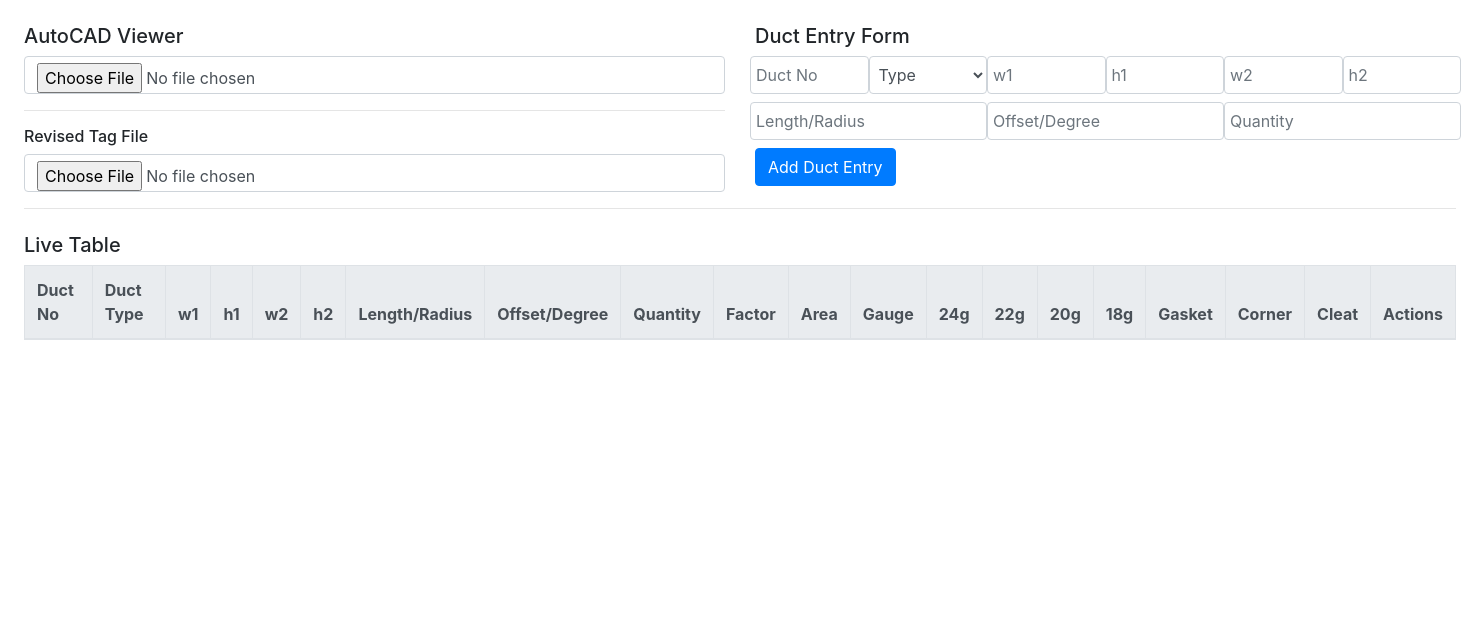
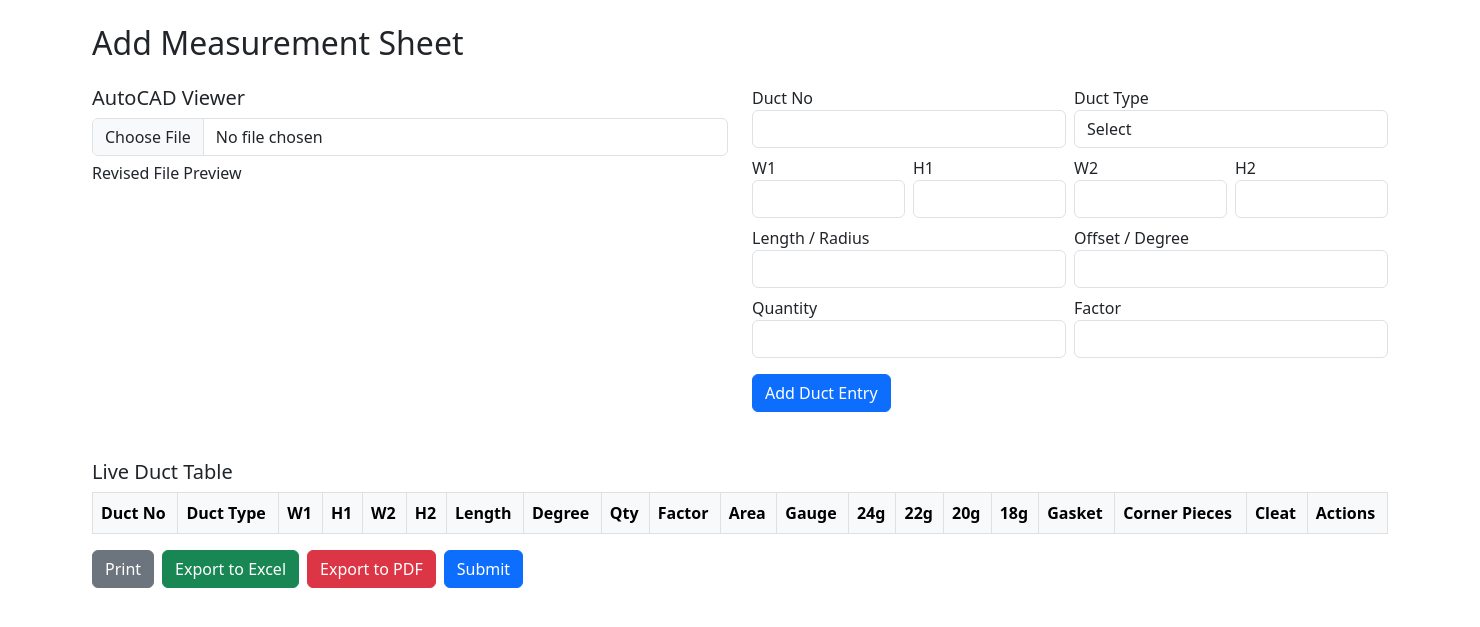
Before and after one commit to dudetech-web/Vanesengineering.com, a Flask app: template templates/add_measurement_sheet.html in a window 1480 px wide. Shown: the top 627 px of the page. Run offline with Flask 3, Linux system fonts and the light colour scheme; the template is opened without the code that fills it, so the values that code supplies are empty; some libraries are stand-ins or nearby versions.

Commit message:
Update add_measurement_sheet.html

```diff
--- a/templates/add_measurement_sheet.html
+++ b/templates/add_measurement_sheet.html
@@ -2,69 +2,73 @@
 <html lang="en">
 <head>
     <meta charset="UTF-8">
+    <meta name="viewport" content="width=device-width, initial-scale=1.0">
     <title>Add Measurement Sheet</title>
-    <link rel="stylesheet" href="https://stackpath.bootstrapcdn.com/bootstrap/4.5.2/css/bootstrap.min.css">
-    <style>
-        .hide { display: none; }
-        .table td input { width: 100%; }
-    </style>
+    <link rel="stylesheet" href="https://cdn.jsdelivr.net/npm/bootstrap@5.3.0/dist/css/bootstrap.min.css">
+    <script src="https://cdn.jsdelivr.net/npm/xlsx/dist/xlsx.full.min.js"></script>
 </head>
-<body class="p-4">
+<body>
+<div class="container py-4">
+    <h2 class="mb-4">Add Measurement Sheet</h2>
     <div class="row">
-        <!-- Left Side -->
+        <!-- Left Panel -->
         <div class="col-md-6">
             <h5>AutoCAD Viewer</h5>
-            <input type="file" id="tagFile" class="form-control mb-2">
-            <div id="filePreview" class="mt-2"></div>
-            <hr>
-            <h6>Revised Tag File</h6>
-            <input type="file" id="revisedFile" class="form-control">
+            <input type="file" class="form-control mb-2" id="cadFile">
+            <h6>Revised File Preview</h6>
+            <img id="previewImage" src="#" alt="Preview" class="img-fluid border" style="display:none;">
         </div>
 
-        <!-- Right Side -->
+        <!-- Right Panel - Form -->
         <div class="col-md-6">
-            <h5>Duct Entry Form</h5>
-            <div class="form-row">
-                <input class="form-control col" placeholder="Duct No" id="ductNo">
-                <select class="form-control col" id="ductType">
-                    <option value="">Type</option>
-                    <option value="st">st</option>
-                    <option value="elb">elb</option>
-                    <option value="red">red</option>
-                    <option value="dm">dm</option>
-                    <option value="offset">offset</option>
-                    <option value="shoe">shoe</option>
-                    <option value="vanes">vanes</option>
+            <form id="ductForm">
+                <div class="row g-2">
+                    <div class="col-md-6">
+                        <label>Duct No</label>
+                        <input type="text" class="form-control" name="duct_no" required>
+                    </div>
+                    <div class="col-md-6">
+                        <label>Duct Type</label>
+                        <select class="form-control" name="duct_type" id="duct_type" required>
+                            <option value="">Select</option>
+                            <option value="st">ST</option>
+                            <option value="elb">ELB</option>
+                            <option value="red">RED</option>
+                            <option value="dm">DM</option>
+                            <option value="offset">OFFSET</option>
+                            <option value="shoe">SHOE</option>
+                            <option value="vanes">VANES</option>
                         </select>
-                <input class="form-control col" placeholder="w1" id="w1">
-                <input class="form-control col" placeholder="h1" id="h1">
-                <input class="form-control col" placeholder="w2" id="w2">
-                <input class="form-control col" placeholder="h2" id="h2">
                     </div>
-            <div class="form-row mt-2">
-                <input class="form-control col" placeholder="Length/Radius" id="lengthRadius">
-                <input class="form-control col" placeholder="Offset/Degree" id="offsetDegree">
-                <input class="form-control col" placeholder="Quantity" id="quantity">
-                <input class="form-control col hide" placeholder="Factor" id="factor">
+                    <div class="col-md-3"><label>W1</label><input type="number" class="form-control" name="w1"></div>
+                    <div class="col-md-3"><label>H1</label><input type="number" class="form-control" name="h1"></div>
+                    <div class="col-md-3"><label>W2</label><input type="number" class="form-control" name="w2"></div>
+                    <div class="col-md-3"><label>H2</label><input type="number" class="form-control" name="h2"></div>
+                    <div class="col-md-6"><label>Length / Radius</label><input type="number" class="form-control" name="length"></div>
+                    <div class="col-md-6"><label>Offset / Degree</label><input type="number" class="form-control" name="degree"></div>
+                    <div class="col-md-6"><label>Quantity</label><input type="number" class="form-control" name="quantity" required></div>
+                    <div class="col-md-6"><label>Factor</label><input type="number" step="0.01" class="form-control" name="factor" id="factor"></div>
                 </div>
-            <button class="btn btn-primary mt-2" id="addEntryBtn">Add Duct Entry</button>
+                <button type="submit" class="btn btn-primary mt-3">Add Duct Entry</button>
+            </form>
         </div>
     </div>
 
-    <hr>
-    <h5 class="mt-4">Live Table</h5>
+    <!-- Table Display -->
+    <div class="mt-5">
+        <h5>Live Duct Table</h5>
         <table class="table table-bordered" id="ductTable">
-        <thead class="thead-light">
+            <thead class="table-light">
                 <tr>
                     <th>Duct No</th>
                     <th>Duct Type</th>
-                <th>w1</th>
-                <th>h1</th>
-                <th>w2</th>
-                <th>h2</th>
-                <th>Length/Radius</th>
-                <th>Offset/Degree</th>
-                <th>Quantity</th>
+                    <th>W1</th>
+                    <th>H1</th>
+                    <th>W2</th>
+                    <th>H2</th>
+                    <th>Length</th>
+                    <th>Degree</th>
+                    <th>Qty</th>
                     <th>Factor</th>
                     <th>Area</th>
                     <th>Gauge</th>
@@ -73,81 +77,47 @@
                     <th>20g</th>
                     <th>18g</th>
                     <th>Gasket</th>
-                <th>Corner</th>
+                    <th>Corner Pieces</th>
                     <th>Cleat</th>
                     <th>Actions</th>
                 </tr>
             </thead>
-        <tbody id="tableBody">
-            <!-- JS will populate this -->
+            <tbody id="ductTableBody">
+                <!-- Entries will be appended here -->
             </tbody>
         </table>
 
+        <div class="d-flex gap-2">
+            <button class="btn btn-secondary" onclick="window.print()">Print</button>
+            <button class="btn btn-success" onclick="exportToExcel()">Export to Excel</button>
+            <button class="btn btn-danger" onclick="exportToPDF()">Export to PDF</button>
+            <button class="btn btn-primary">Submit</button>
+        </div>
+    </div>
+</div>
+
 <script>
-        // Show/hide factor field
-        document.getElementById('ductType').addEventListener('change', function () {
-            const typesWithFactor = ['elb', 'red', 'offset', 'shoe'];
-            const factorField = document.getElementById('factor');
-            factorField.classList.toggle('hide', !typesWithFactor.includes(this.value));
+    document.getElementById('cadFile').addEventListener('change', function (e) {
+        const file = e.target.files[0];
+        if (file) {
+            const reader = new FileReader();
+            reader.onload = function (event) {
+                const img = document.getElementById('previewImage');
+                img.src = event.target.result;
+                img.style.display = 'block';
+            }
+            reader.readAsDataURL(file);
+        }
     });
 
-        // Add entry to live table
-        document.getElementById('addEntryBtn').addEventListener('click', function () {
-            const row = document.createElement('tr');
-            const values = [
-                'ductNo', 'ductType', 'w1', 'h1', 'w2', 'h2',
-                'lengthRadius', 'offsetDegree', 'quantity', 'factor'
-            ];
-            const data = {};
-            values.forEach(id => {
-                data[id] = document.getElementById(id).value || '';
-            });
+    function exportToExcel() {
+        let wb = XLSX.utils.table_to_book(document.getElementById('ductTable'), {sheet:"Sheet1"});
+        XLSX.writeFile(wb, 'measurement_sheet.xlsx');
+    }
 
-            // Fake area/gauge/gasket/corner/cleat for now
-            const extra = {
-                area: '—', gauge: '—', g24: '—', g22: '—', g20: '—', g18: '—',
-                gasket: '—', corner: '—', cleat: '—'
-            };
-
-            const allData = { ...data, ...extra };
-
-            Object.values(allData).forEach(val => {
-                const td = document.createElement('td');
-                td.innerHTML = `<input value="${val}" />`;
-                row.appendChild(td);
-            });
-
-            // Actions
-            const actions = document.createElement('td');
-            actions.innerHTML = `
-                <button class="btn btn-sm btn-success edit">Edit</button>
-                <button class="btn btn-sm btn-danger delete">Delete</button>
-            `;
-            row.appendChild(actions);
-
-            // Delete functionality
-            actions.querySelector('.delete').addEventListener('click', () => {
-                if (confirm("Delete this row?")) row.remove();
-            });
-
-            // Edit functionality
-            actions.querySelector('.edit').addEventListener('click', () => {
-                const inputs = row.querySelectorAll('input');
-                inputs.forEach(input => input.removeAttribute('readonly'));
-            });
-
-            document.getElementById('tableBody').appendChild(row);
-
-            // Reset form
-            values.forEach(id => document.getElementById(id).value = '');
-            document.getElementById('factor').classList.add('hide');
-        });
-
-        // File preview (optional)
-        document.getElementById('tagFile').addEventListener('change', function () {
-            const fileName = this.files[0]?.name || '';
-            document.getElementById('filePreview').innerText = `Selected file: ${fileName}`;
-        });
+    function exportToPDF() {
+        window.alert('PDF export feature will be implemented separately.');
+    }
 </script>
 </body>
 </html>
```
Lines whose indentation alone changed are shown as unchanged.
